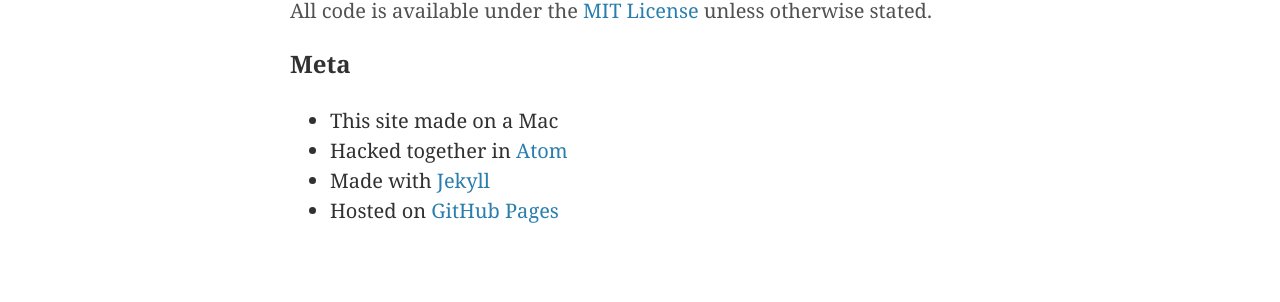
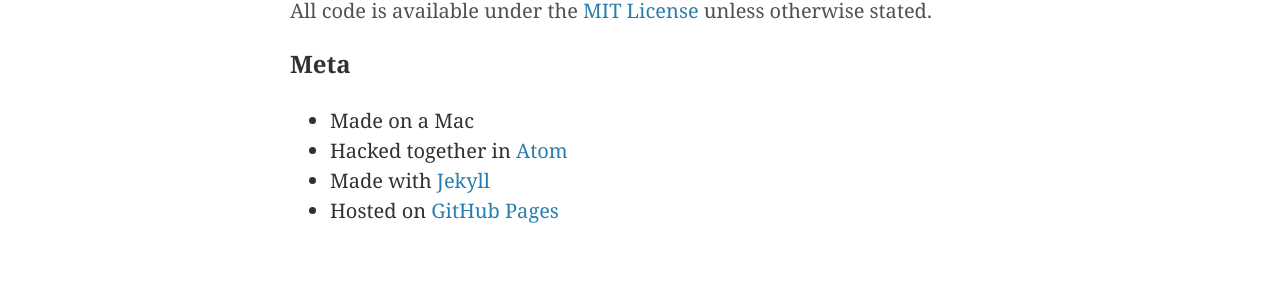
Before and after one commit to tiimgreen/tiimgreen.github.io, a Jekyll site: the page built from about.md, in a window 1280 px wide. Shown: the part 884-1186 px from the top of the page. Built offline with Jekyll 4.4.1, drawn with Linux system fonts in a browser that asks for light colours; some web fonts are replaced; Markdown is read by kramdown in place of the engine named in the settings.

Commit message:
Update meta

```diff
--- a/about.md
+++ b/about.md
@@ -22,7 +22,7 @@
 
 ### Meta
 
-- This site made on a Mac
+- Made on a Mac
 - Hacked together in [Atom](https://atom.io/)
 - Made with [Jekyll](http://jekyllrb.com/)
 - Hosted on [GitHub Pages](https://pages.github.com/)
```
